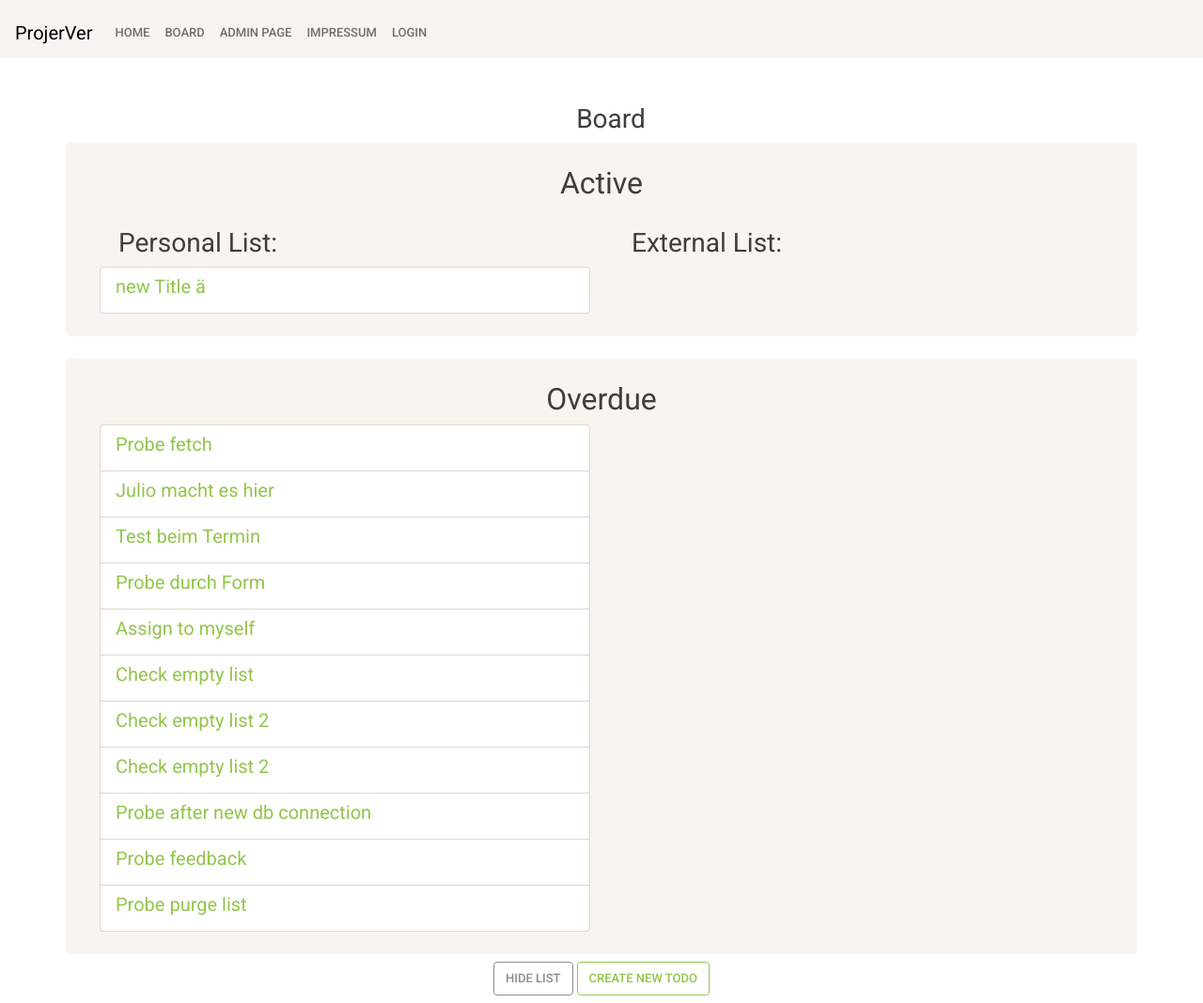
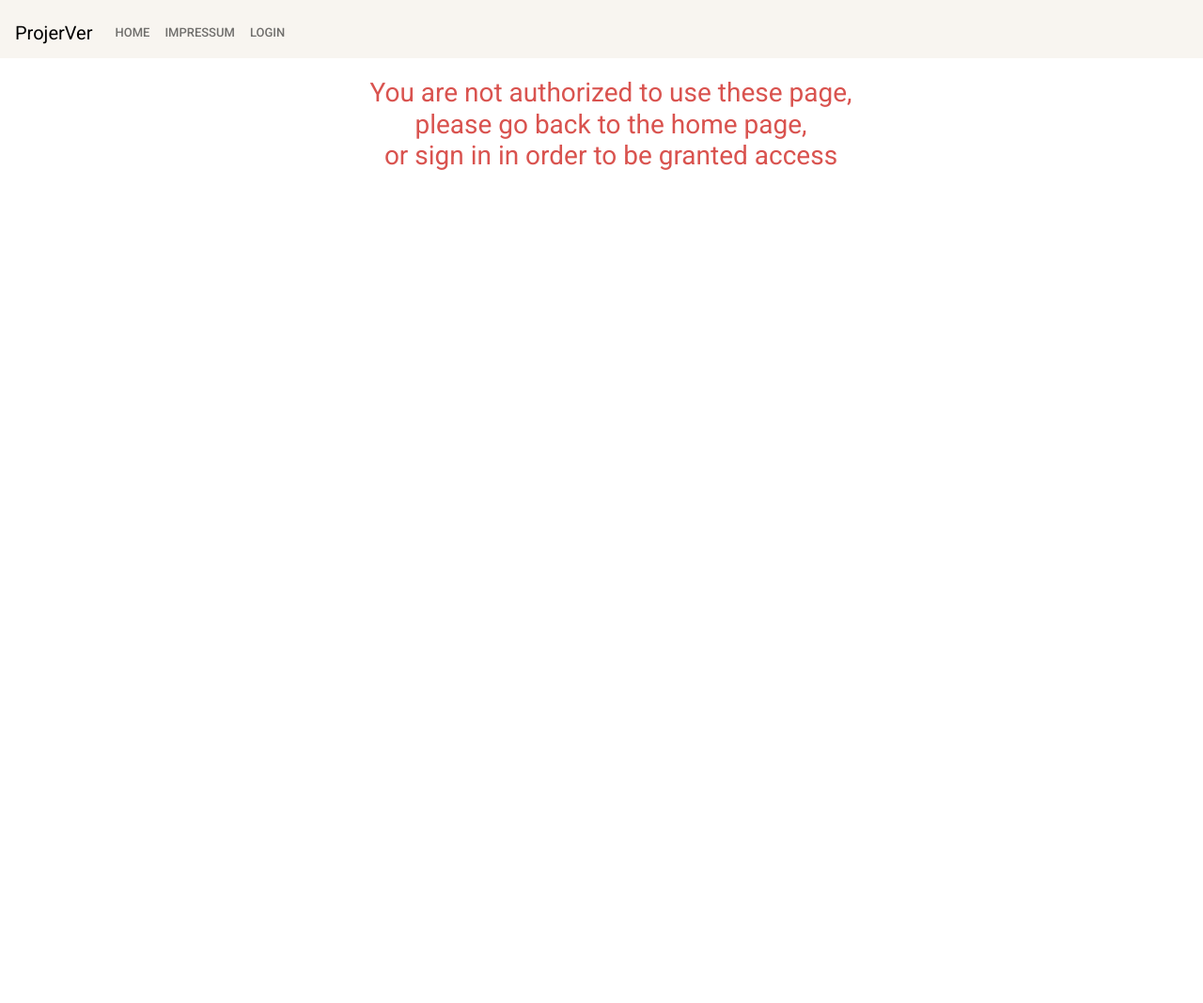
Before and after one commit to juliusBam/ProjerVer, a PHP site: page /todo.php in a window 1280 px wide. Shown: the whole page at 94% size. After the commit the page ends 181 px from the top, so only its background shows below. Run offline with PHP 8.4, Linux system fonts and the light colour scheme; data comes from the database, SQL or seed files in the repository; some libraries are stand-ins or nearby versions.

Commit message:
Added safeguard for the login, changed ajax calls to pass the session userID instead of the hardcoded

```diff
--- a/css/myStyle.css
+++ b/css/myStyle.css
@@ -24,7 +24,7 @@ h3
   padding-right: 20px;
 }
 p{
-  color: black;
+  color: black !important;
 }
 .icon{
   width: 10px;
--- a/css/style.css
+++ b/css/style.css
@@ -1,18 +1,11 @@
-* {
+/** {
     margin: 0;
     padding: 0;
-}
+}*/
 
 .wrapper {
     width: 900px;
     margin: 0 auto;
-}
-
-p {
-    font-size: 16px;
-    font-family: Roboto;
-    color: #fff;
-    line-height: 24px;
 }
 
 h4 {
--- a/javaScript/functionsAdminPage.js
+++ b/javaScript/functionsAdminPage.js
@@ -35,7 +35,6 @@ function populateExistingUsers()
     })
     .done( function (response) {
         //if the ajax is finished go through the response array and add the found users to the corrosponding Textarea
-        console.log(response);
         for(var i=0; i<response.length;i++) {
             let userEntry = response[i].uName + " | " + response[i].firstName + " " + response[i].secondName;
             if(response[i].status==1)
@@ -271,7 +270,7 @@ function postUser()
         alertUser("success", "User created!", "The user was successfully created");
         clearUserForm();
     }).fail(function (response){
-        alertUser("error", "Error while creating user!", response.responseJSON);
+        alertUser("error", "Error while creating user!", "" + response.responseJSON);
     });
 }
 function clearUserForm()
--- a/javaScript/functionsToDo.js
+++ b/javaScript/functionsToDo.js
@@ -100,7 +100,7 @@ function loadInitialData()
     $("#personaList").empty();
     //We Get the TO DO assigned to us
     $.ajax({
-          'url': '../api/todo/getPostIt.php?assignedID=1&onlyFuture=1',
+          'url': '../api/todo/getPostIt.php?assignedID='+ $.cookie("userID")+'&onlyFuture=1',
           'type': 'GET',
           'cache': false,
           'dataType': 'json',
@@ -119,7 +119,7 @@ function loadInitialData()
       });
     //Then we get the TO DO created by us
         $.ajax({
-            'url': '../api/todo/getPostIt.php?creatorID=1&onlyFuture=1',
+            'url': '../api/todo/getPostIt.php?creatorID='+ $.cookie("userID") +'&onlyFuture=1',
             'type': 'GET',
             'cache': false,
             'dataType': 'json',
@@ -138,7 +138,7 @@ function loadInitialData()
     //Now we fill the part with the past deadline:
         //We get the TO DO assigned to us
         $.ajax({
-            'url': '../api/todo/getPostIt.php?assignedID=1&onlyPast=1',
+            'url': '../api/todo/getPostIt.php?assignedID='+ $.cookie("userID") +'&onlyPast=1',
             'type': 'GET',
             'cache': false,
             'dataType': 'json',
@@ -160,7 +160,7 @@ function loadInitialData()
         });
         //And now we get the TO DO created by us
         $.ajax({
-            'url': '../api/todo/getPostIt.php?creatorID=1&onlyPast=1',
+            'url': '../api/todo/getPostIt.php?creatorID='+$.cookie("userID") +'&onlyPast=1',
             'type': 'GET',
             'cache': false,
             'dataType': 'json',
@@ -260,7 +260,7 @@ function postPostIt(dataToSend) {
         'type': 'POST',
         data: {
             //createdBy: session["uID"],
-            createdBy: 1,
+            createdBy: $.cookie("userID"),
             title: dataToSend[0],
             priority: dataToSend[1],
             assignedTo: dataToSend[2],
@@ -395,7 +395,7 @@ function appendListElToEl(elID, response) {
         $(title).addClass("text-success");
         $(title).addClass("text-bold");
         //TODO --> change the line == $.cookie("userID")
-        if (response.assignedTo == 1) {
+        if (response.assignedTo == $.cookie("userID")) {
             let buttonChange = document.createElement("button");
             $(buttonChange).addClass("btn btn-success");
             $(buttonChange).text("Close ticket!");
--- a/php/classes/login.classes.php
+++ b/php/classes/login.classes.php
@@ -3,9 +3,10 @@
 class Login extends Dbh {
 
     protected function getUser($uid, $pwd) {
-        $stmt = $this->connect()->prepare('SELECT pwd FROM users WHERE userName = ? OR userEmail = ? AND status = 1;');
 
-        if(!$stmt->execute(array($uid, $pwd))) {
+        $stmt = $this->connect()->prepare('SELECT pwd FROM users WHERE userName = ? AND status = 1;');
+
+        if(!$stmt->execute(array($uid))) {
             $stmt = null;
 
             header("location: ../login.php?error=stmtfailed");
--- a/php/include/header.php
+++ b/php/include/header.php
@@ -25,26 +25,36 @@
         <li class="nav-item active">
           <a class="nav-link" href="index.php">Home</a>
         </li>
-        <li class="nav-item">
-          <a class="nav-link" href="todo.php">Board</a>
-        </li>
-        <li>
-          <a class="nav-link" href="adminPage.php">Admin Page</a>
-        </li>
-        <li>
-        <a class="nav-link" href="impressum.php">Impressum</a>
-      </li>
+        <?php
+          if(isset($_COOKIE["userID"])) {
+            echo '<li class="nav-item">
+                    <a class="nav-link" href="todo.php">Board</a>
+                  </li>';
+            if (isset($_COOKIE["userType"]) && $_COOKIE["userType"] == "1") {
+              echo '<li>
+                      <a class="nav-link" href="adminPage.php">Admin Page</a>
+                    </li>';
+            }
+          }
+          echo '<li>
+                  <a class="nav-link" href="impressum.php">Impressum</a>
+                </li> ';
+          if (isset($_COOKIE["userID"])) {
+            echo '<li><a href="logout.php" class="nav-link">Logout</a></li>';
+          } else {
+            echo '<li><a href="login.php" class="nav-link">Login</a></li>';
+          }
+        ?>
             <?php
                 if(isset($_COOKIE["userID"]))
                 {
             ?>
-                <li><a href="logout.php" class="nav-link">Logout</a></li>
             <?php
                 }
                 else
                 {
             ?>
-                <li><a href="login.php" class="nav-link">Login</a></li>
+
             <?php
                 }
             ?>
--- /dev/null
+++ b/php/include/nonAuthorized.inc.php
@@ -0,0 +1,5 @@
+<?php
+
+echo '<h3 class="text-danger text-center">You are not authorized to use these page,<br> please go back to the home page, <br>or sign in in order to be granted access</h3>'
+
+?>
--- a/php/todo.php
+++ b/php/todo.php
@@ -1,7 +1,13 @@
 <?php include('../php/include/header.php');?>
+<?php
+    //logically only admins are allowd to visit the admin page. If the user is not logged, or it is not an admin the loading of the page will be blocked
+    //and a message will be shown instead
+    if (!isset($_COOKIE["userID"]) || $_COOKIE["userID"] == "" || $_COOKIE["userID"] == "0") {
+        include("include/nonAuthorized.inc.php");
+        exit();
+    }
+?>
 <?php include('include/modals.inc.php');?>
-<?php
-setcookie('userID', 1 , time()+86000); ?>
     <script src="../javaScript/userAlerts.js" type="text/javascript"></script>
     <script src="../javaScript/functionsToDo.js" type="text/javascript"></script>
     <script src="../javaScript/scriptToDo.js" type="text/javascript"></script>
@@ -39,15 +45,20 @@ setcookie('userID', 1 , time()+86000); ?>
         </div>
         <div class="row text-center p-2">
             <div class="col">
-                <button class="btn btn-outline-secondary hiddenBtn" id="btnHide">Hide list</button>
-                <!--<button class="btn btn-outline-info" id="loadList">Load list from file</button>
-                <button class="btn btn-outline-success" id="saveList">Save list into file</button>-->
-                <button class="btn btn-outline-success" id="createTodo" onclick="showCreateTodo()">Create new ToDo</button>
+                <?php
+                    //if the user is not an intern he can create new posts
+                    if (isset($_COOKIE["userType"]) && $_COOKIE["userType"] != "3") {
+                        echo '<button class="btn btn-outline-success" id="createTodo" onclick="showCreateTodo()">Create new ToDo</button>';
+                    }
+                ?>
                 <ol class="list-group" id="listContainer">
                 </ol>
             </div>
         </div>
-        <div class="row p-2 border" id="divCreateTodo">
+        <?php
+        //if the user is not an intern the form is rendered
+        if (isset($_COOKIE["userType"]) && $_COOKIE["userType"] != "3") {
+        echo '<div class="row p-2 border" id="divCreateTodo">
             <div class="row pt-2">
                 <div class="col-2 pt-2 toDoInput">
                     <label for="title">Title:</label>
@@ -105,7 +116,9 @@ setcookie('userID', 1 , time()+86000); ?>
             <div class="row text-right p-2">
                 <button class="btn btn-outline-success" id="saveTodo" onclick="createTodo()">Save new Task</button>
             </div>
-        </div>
+        </div>';
+        }
+        ?>
     </div>
 </body>
 </html>
```
Also changed, not shown: php/adminPage.php (+11 -0 lines).
